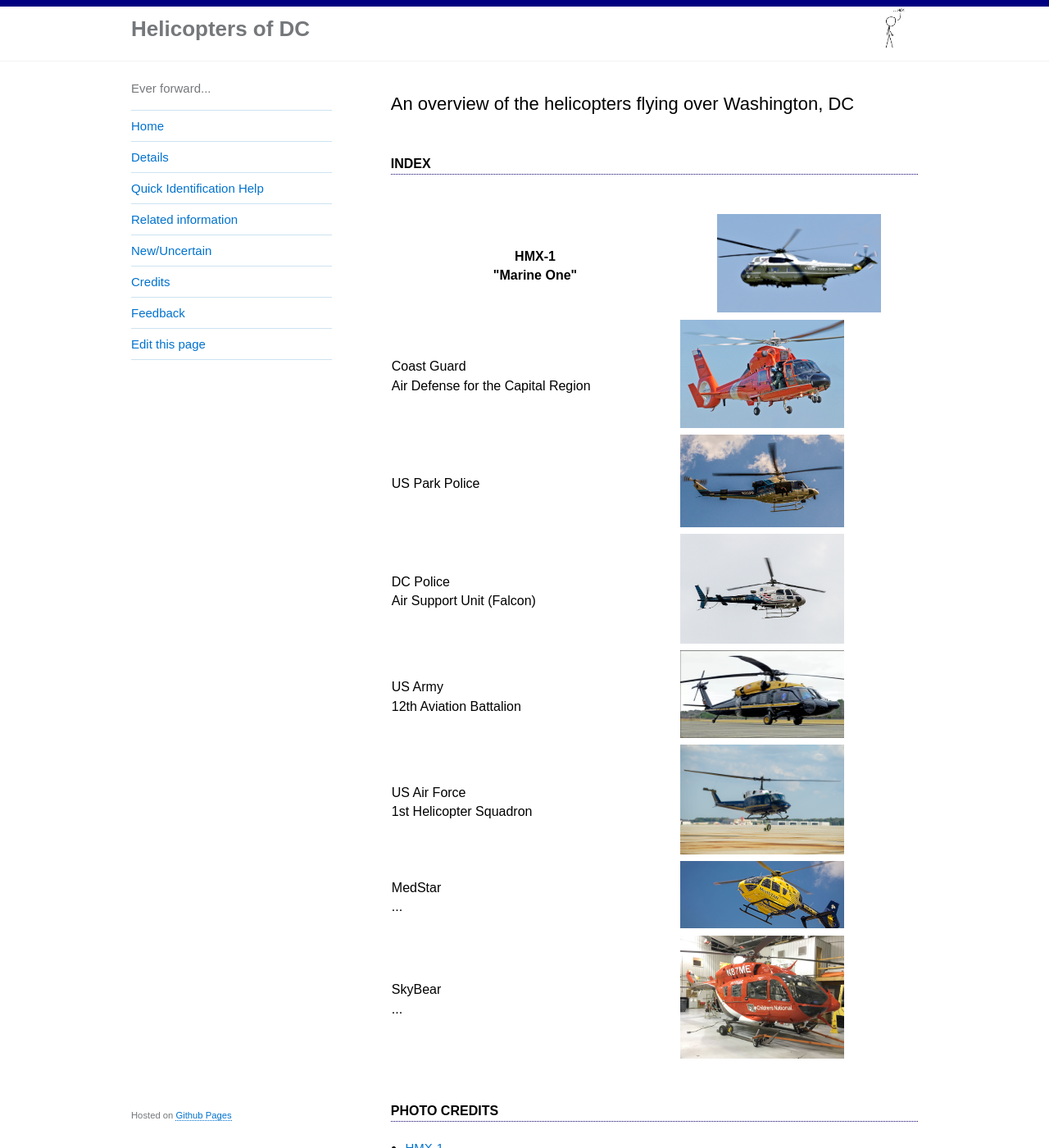
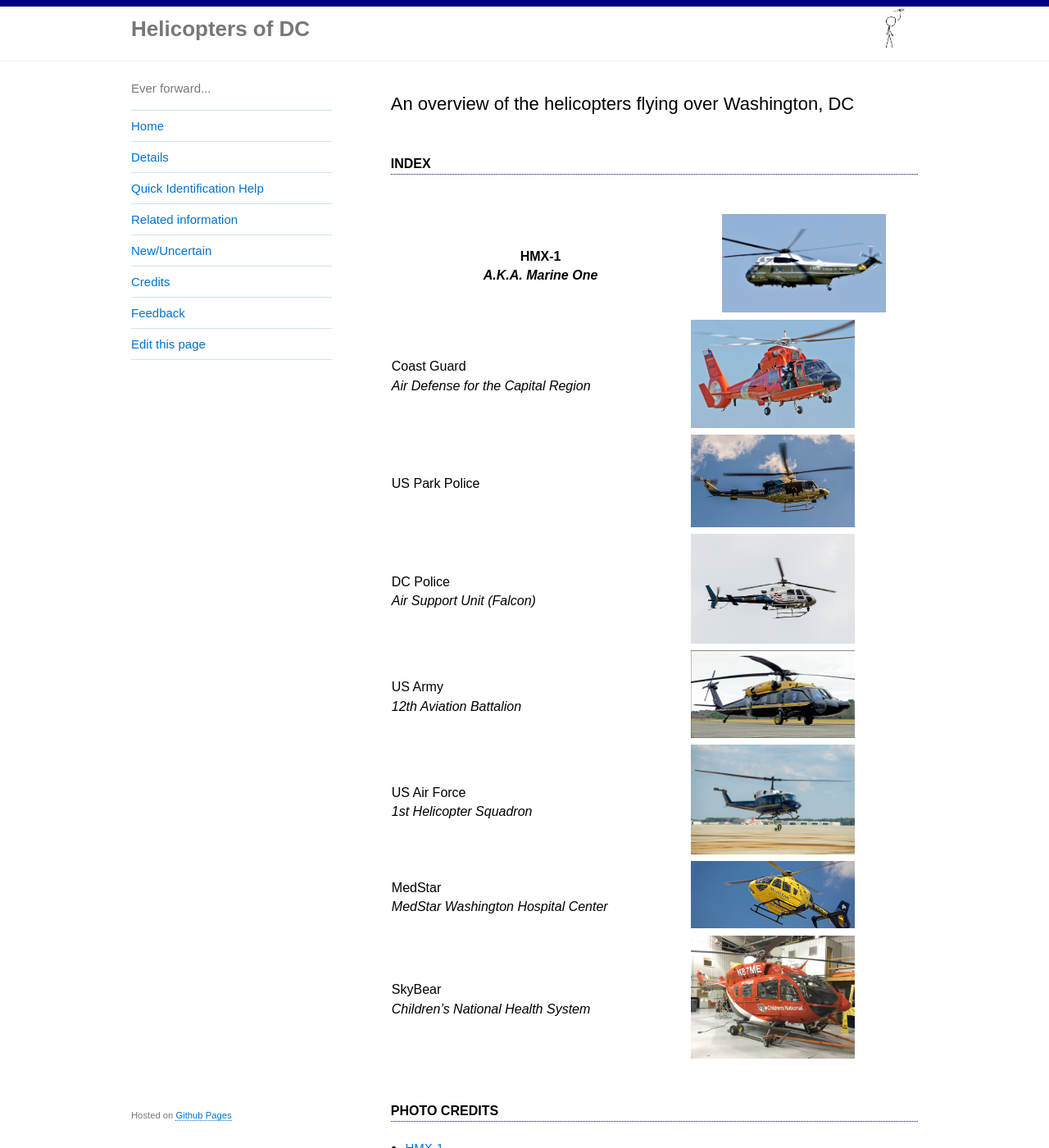
Before and after one commit to gbinal/dc-helicopters, a Jekyll site: the page built from index.md, in a window 1280 px wide and 1400 px high. Shown: the whole window at 82% size. Built offline with Jekyll 4.4.1, drawn with Linux system fonts in a browser that asks for light colours.

Commit message:
adding subtitles

```diff
--- a/index.md
+++ b/index.md
@@ -15,11 +15,11 @@
     <th>&nbsp;</th>
   </tr>
   <tr>
-    <th>HMX-1<br>"Marine One"</th>
+    <th>HMX-1<br><em>A.K.A. Marine One</em></th>
     <th><img src="https://helicoptersofdc.com/pictures/VH-3D_Marine_One_over_Washington_DC_May_2005.jpg" alt="Marine One" width="200"></th>
   </tr>
   <tr>
-    <td>Coast Guard<br>Air Defense for the Capital Region</td>
+    <td>Coast Guard<br><em>Air Defense for the Capital Region</em></td>
     <td><img src="https://helicoptersofdc.com/pictures/1599px-USCG_HH-65C.jpg" alt="Coast Guard HH-65C" width="200"></td>
   </tr>
   <tr>
@@ -27,23 +27,23 @@
     <td><img src="https://helicoptersofdc.com/pictures/U.S._Park_Police_helicopter.JPG" alt="Park Police Helicopter" width="200"></td>
   </tr>
   <tr>
-    <td>DC Police<br>Air Support Unit (Falcon)</td>
+    <td>DC Police<br><em>Air Support Unit (Falcon)</em></td>
     <td><img src="https://helicoptersofdc.com/pictures/MPD-helicopter.jpg" alt="DC Police Helicopter" width="200"></td>
   </tr>
   <tr>
-    <td>US Army<br>12th Aviation Battalion</td>
+    <td>US Army<br><em>12th Aviation Battalion</em></td>
     <td><img src="https://helicoptersofdc.com/pictures/US-Army-Gold-Tops.png" alt="US Army Helicopter" width="200"></td>
   </tr>
   <tr>
-    <td>US Air Force<br>1st Helicopter Squadron</td>
+    <td>US Air Force<br><em>1st Helicopter Squadron</em></td>
     <td><img src="https://helicoptersofdc.com/pictures/US-1st-Helicopter-Squadron.jpg" alt="Air Force Helicopter" width="200"></td>
   </tr>
   <tr>
-    <td>MedStar<br>...</td>
+    <td>MedStar<br><em>MedStar Washington Hospital Center</em></td>
     <td><img src="https://helicoptersofdc.com/pictures/medstar.jpg" alt="Medstar" width="200"></td>
   </tr>
    <tr>
-    <td>SkyBear<br>...</td>
+    <td>SkyBear<br><em>Children’s National Health System</em></td>
     <td><img src="https://helicoptersofdc.com/pictures/skybear.jpg" alt="skybear" width="200"></td>
   </tr>
 </table>
```
